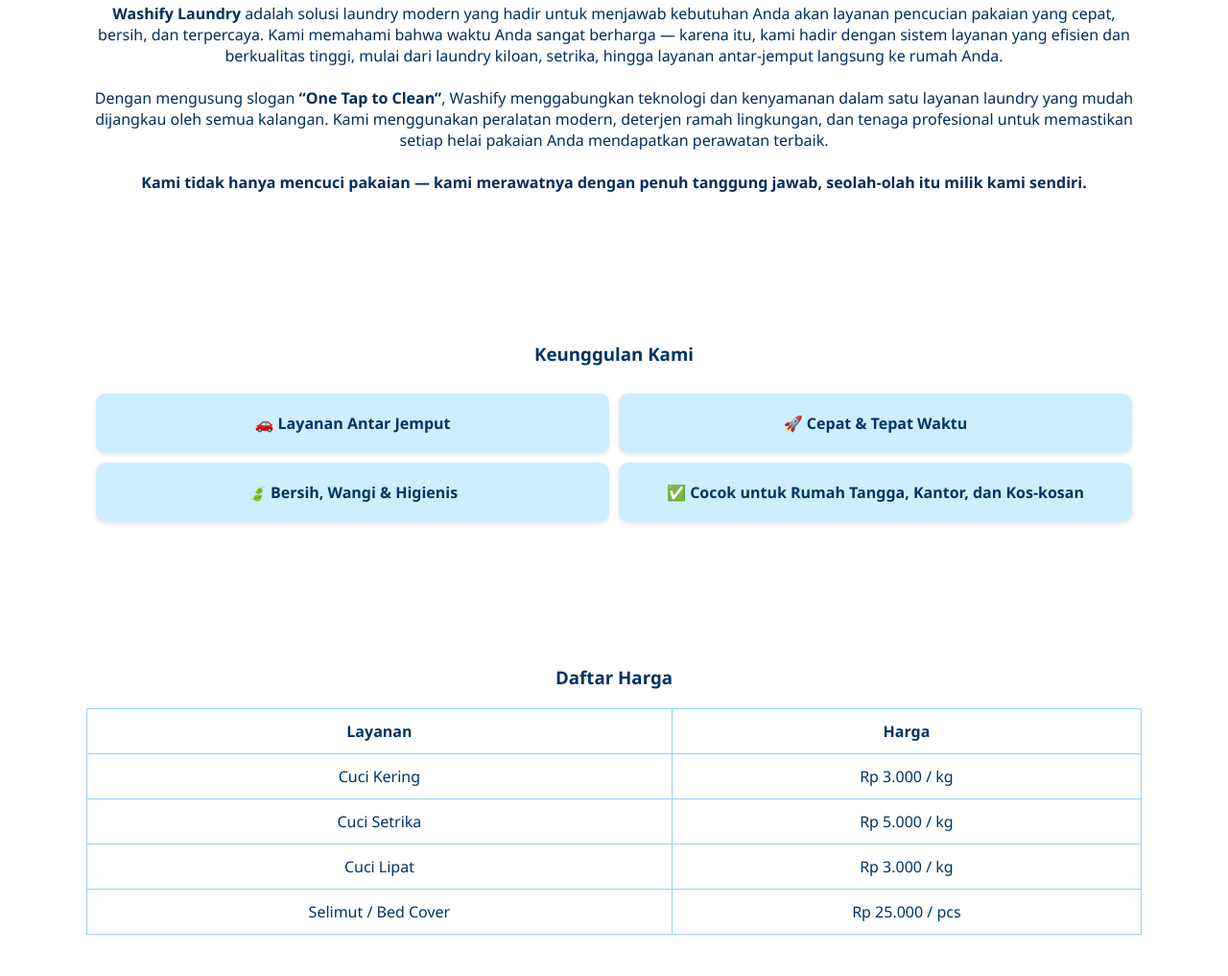
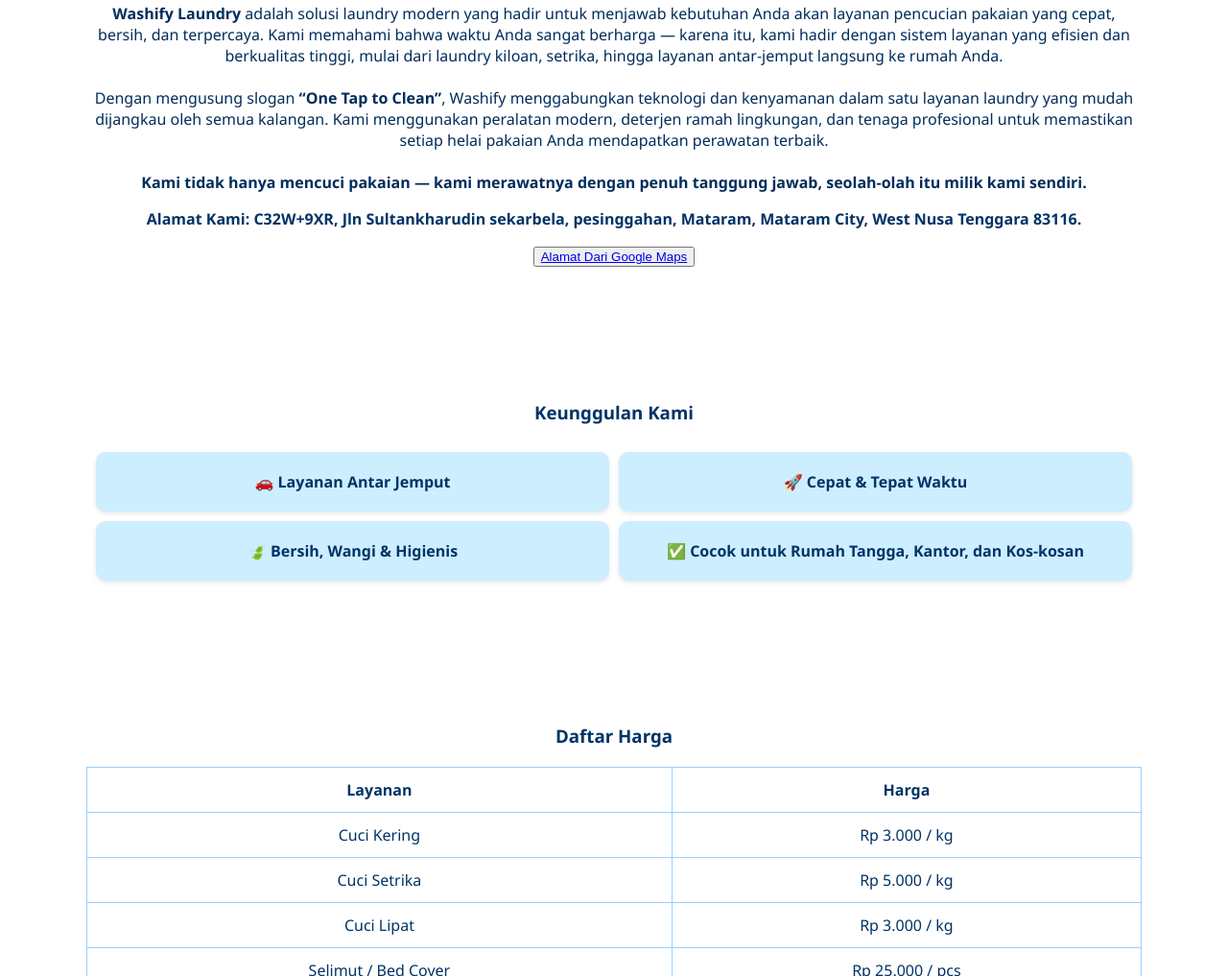
Before and after one commit to ArromFlys/WashifyLaundry, a plain HTML site: page index.html in a window 1280 px wide. Shown: the part 989-2006 px from the top of the page at 96% size. Drawn offline with Linux system fonts and the light colour scheme.

Commit message:
Update index.html

```diff
--- a/index.html
+++ b/index.html
@@ -51,6 +51,10 @@
       <br><br>
       <strong>Kami tidak hanya mencuci pakaian — kami merawatnya dengan penuh tanggung jawab, seolah-olah itu milik kami sendiri.</strong></p>
     </div>
+    <p><strong>Alamat Kami: C32W+9XR, Jln Sultankharudin sekarbela, pesinggahan, Mataram, Mataram City, West Nusa Tenggara 83116.</strong></p>
+    <button class="alamat">
+      <a href="https://maps.app.goo.gl/Ney3mxS2MMCDJPp57">Alamat Dari Google Maps</a>
+    </button>
   </section>
 
   <!-- Layanan Unggulan -->
```
